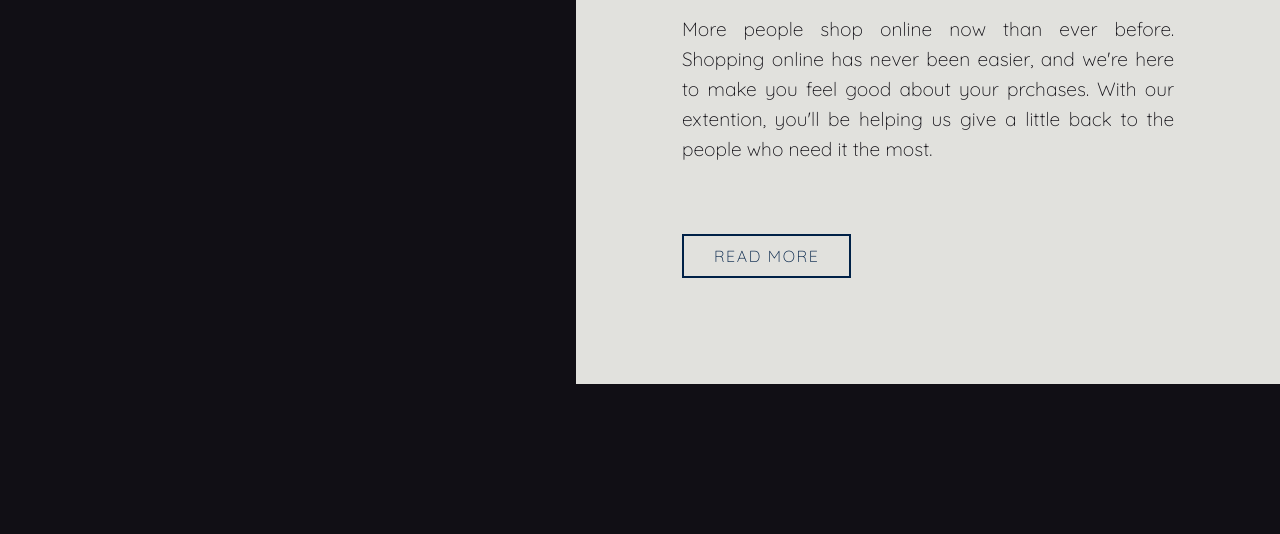
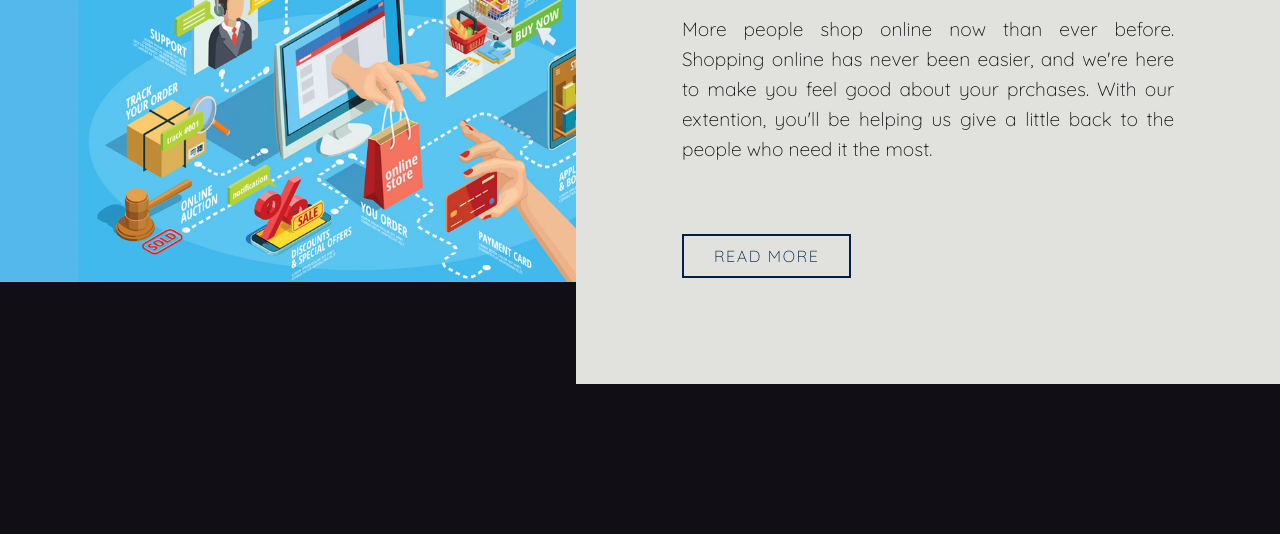
Before and after one commit to Amitaf1/re-submit-DAFE1200, a plain HTML site: page index.html in a window 1280 px wide. Shown: the part 322-856 px from the top of the page. Drawn offline with Linux system fonts and the light colour scheme.

Commit message:
Update styles.css

```diff
--- a/styles.css
+++ b/styles.css
@@ -230,7 +230,7 @@ body {
 /* ------------------------- Nav done -------------------------- */
 
 .about-section{
-  background: url(img/about1.jpeg) no-repeat left;
+  background: url(about1.jpeg) no-repeat left;
   background-size: 55%;
   background-color: #110f15;
   overflow: hidden;
@@ -580,330 +580,4 @@ input[type=submit]:hover {
 }
 
 
-/* End contact contact-form *
-
-@media screen and (max-width: 1255px) {
-.contact-container {
-  padding: 20px;
-  position: absolute;
-  padding-top: 5px;
-  height: 150vh;
-  width: 100%;
-  top: 10%;
-  justify-content: flex-start;
-  flex-direction: column;
-
-}
-.contact-container h2 {
-  color: #1d322b;
-  text-align: left;
-  line-height: 1.5;
-  padding-top: 50px;;
-  padding-left: 10px;
-  padding-right: 150px;
-
-}
-
-.contact-container h1 {
-  color: #1d322b;
-  line-height: 1.5;
-  text-align: left;
-}
-.contact-container form {
-  padding-top: 50px;
-  padding-left: 10px;
-  padding-right: 300px;
-  font-size: 14px;
-}
-
-input[type=text], select, textarea {
-  width: 100%;
-  min-width: 400px;
-  padding: 12px;
-  border: 1px solid #1d322b;
-  border-radius: 4px;
-  box-sizing: border-box;
-  margin-top: 6px;
-  margin-bottom: 16px;
-  resize: vertical;
-}
-
-input[type=submit] {
-  background-color: #4A235A;#edf1f3
-  color: #f4f4f4;
-  padding: 12px 20px;
-  border: none;
-  border-radius: 4px;
-  cursor: pointer;
-}
-
-input[type=submit]:hover {
-  background-color: #8E44AD;
-  color: white;
-  }
-}
-
-
-@media screen and (max-width: 900px) {
-.contact-container {
-  padding: 20px;
-  position: absolute;
-  padding-top: 5px;
-  height: 130vh;
-  width: 100%;
-  top: 10%;
-  justify-content: flex-start;
-  flex-direction: column;
-
-}
-.contact-container h2 {
-  color: #1d322b;
-  text-align: left;
-  line-height: 1.5;
-  padding-top: 50px;;
-  padding-left: 10px;
-  padding-right: 100px;
-  font-size: 20px;
-  margin-bottom: 10px;
-}
-
-.contact-container h1 {
-  color: #1d322b;
-  line-height: 1.5;
-  text-align: left;
-  font-size: 20px;
-  min-width: 400px;
-  margin-bottom: 10px;
-}
-
-.contact-container form {
-  padding-top: 50px;
-  padding-left: 10px;
-  padding-right: 300px;
-  font-size: 14px;
-}
-
-input[type=text], select, textarea {
-  width: 100%;
-  min-width: 400px;
-  padding: 12px;
-  border: 1px solid #1d322b;
-  border-radius: 4px;
-  box-sizing: border-box;
-  margin-top: 6px;
-  margin-bottom: 16px;
-  resize: vertical;
-}
-
-input[type=submit] {
-  background-color: #4A235A;
-  color: #f4f4f4;
-  padding: 12px 20px;
-  border: none;
-  border-radius: 4px;
-  cursor: pointer;
-}
-
-input[type=submit]:hover {
-  background-color: #8E44AD;
-  color: white;
-  }
-}
-
-@media screen and (max-width: 770px) {
-.contact-container {
-  padding: 20px;
-  position: absolute;
-  padding-top: 5px;
-  height: 120vh;
-  width: 100%;
-  top: 10%;
-  justify-content: flex-start;
-  flex-direction: column;
-
-}
-.contact-container h2 {
-  color: #1d322b;
-  text-align: left;
-  line-height: 1.5;
-  padding-top: 50px;
-  padding-left: 10px;
-  padding-right: 150px;
-  margin-bottom: 10px;
-}
-
-.contact-container h1 {
-  color: #1d322b;
-  line-height: 1.5;
-  text-align: left;
-}
-.contact-container form {
-  padding-top: 30px;
-  padding-left: 10px;
-  padding-right: 300px;
-  font-size: 14px;
-}
-
-input[type=text], select, textarea {
-  width: 100%;
-  min-width: 400px;
-  padding: 12px;
-  border: 1px solid #1d322b;
-  border-radius: 4px;
-  box-sizing: border-box;
-  margin-top: 6px;
-  margin-bottom: 16px;
-  resize: vertical;
-}
-
-input[type=submit] {
-  background-color: #4A235A;
-  color: #f4f4f4;
-  padding: 12px 20px;
-  border: none;
-  border-radius: 4px;
-  cursor: pointer;
-}
-
-input[type=submit]:hover {
-  background-color: #8E44AD;
-  color: white;
-  }
-}
-
-
-@media screen and (max-width: 450px) {
-  .contact-container {
-    overflow: hidden;
-    padding: 0px;
-    position: absolute;
-    padding-top: 20px;
-    height: 140vh;
-    width: 80%;
-    top: 8%;
-    justify-content: flex-start;
-    flex-direction: column;
-
-
-
-  }
-  .contact-container h2 {
-    color: #1d322b;
-    text-align: left;
-    line-height: 1.5;
-    padding-top: 20px;
-    padding-left: 3px;
-    padding-right: 3px;
-    font-size: 15px;
-    margin-bottom: 10px;
-  }
-
-  .contact-container h1 {
-    color: #1d322b;
-    line-height: 1.5;
-    text-align: left;
-    font-size: 15px;
-    margin-bottom: 20px;
-
-
-  }
-
-  .contact-container form {
-    padding-top: 30px;
-    padding-left: 3px;
-    padding-right: 3px;
-    font-size: 14px;
-  }
-
-  input[type=text], select, textarea {
-    width: 100%;
-    min-width: 250px;
-    padding: 12px;
-    border: 1px solid #1d322b;
-    border-radius: 4px;
-    box-sizing: border-box;
-    margin-top: 6px;
-    margin-bottom: 16px;
-    resize: vertical;
-  }
-
-  input[type=submit] {
-    background-color: #4A235A;
-    color: #f4f4f4;
-    padding: 12px 20px;
-    border: none;
-    border-radius: 4px;
-    cursor: pointer;
-  }
-
-  input[type=submit]:hover {
-    background-color: #8E44AD;
-    color: white;
-    }
-
-    @media screen and (max-width: 320px) {
-    .contact-container {
-      background-color: #9ebc99;
-      padding: 0px;
-      position: absolute;
-      padding-top: 20px;
-      height: 150vh;
-      width: 120%;
-      top: 8%;
-      justify-content: flex-start;
-      flex-direction: column;
-  }
-    .contact-container h2 {
-      color: #1d322b;
-      text-align: left;
-      line-height: 1.5;
-      padding-top: 20px;
-      padding-left: 3px;
-      padding-right: 3px;
-      font-size: 15px;
-      margin-bottom: 10px;
-    }
-
-    .contact-container h1 {
-      color: #1d322b;
-      line-height: 1.5;
-      text-align: left;
-      font-size: 15px;
-      margin-bottom: 20px;
-    }
-
-    .contact-container form {
-      padding-top: 30px;
-      padding-left: 3px;
-      padding-right: 3px;
-      font-size: 14px;
-    }
-
-    input[type=text], select, textarea {
-      width: 100%;
-      min-width: 250px;
-      padding: 12px;
-      border: 1px solid #1d322b;
-      border-radius: 4px;
-      box-sizing: border-box;
-      margin-top: 6px;
-      margin-bottom: 16px;
-      resize: vertical;
-    }
-
-    input[type=submit] {
-      background-color: #002147;
-      color: #f4f4f4;
-      padding: 12px 20px;
-      border: none;
-      border-radius: 4px;
-      cursor: pointer;
-    }
-
-    input[type=submit]:hover {
-      background-color: #8E44AD;
-      color: white;
-    }
-  }
-
-}*/
+/* End contact contact-form */
```
